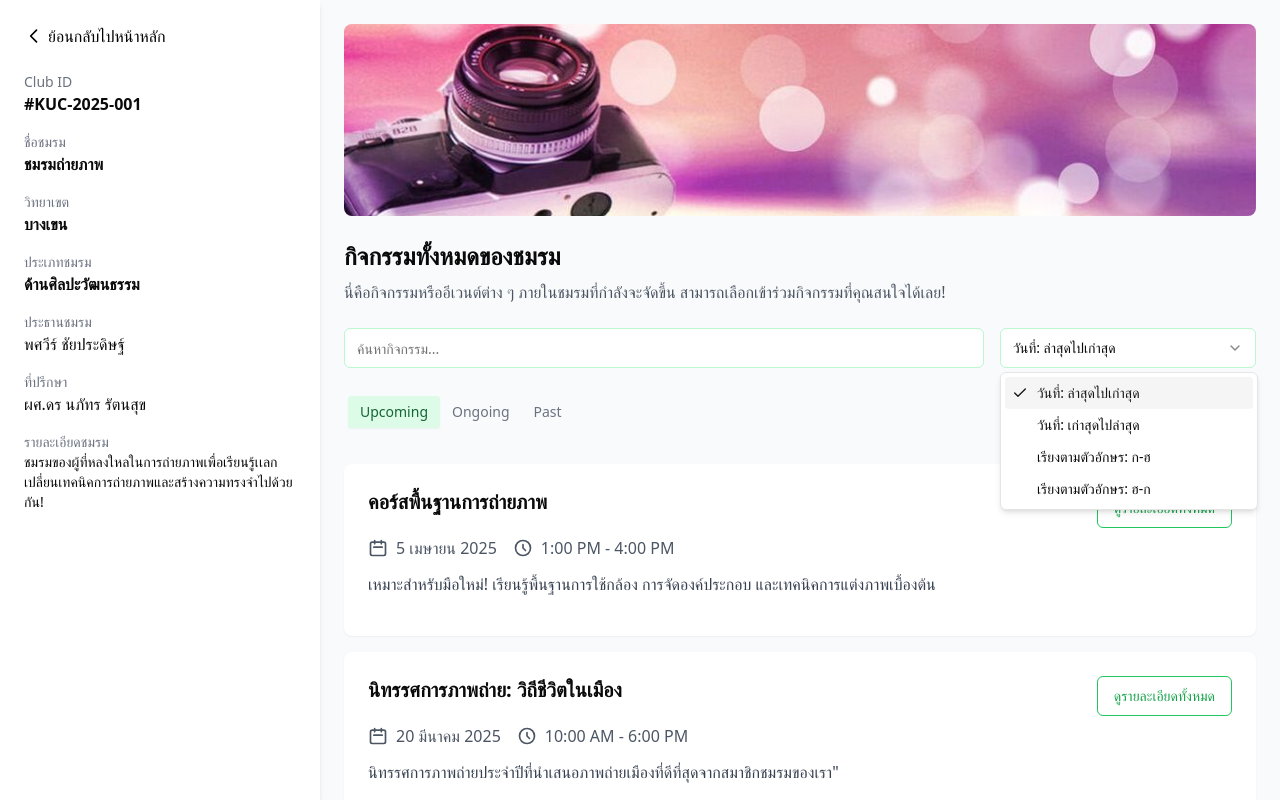
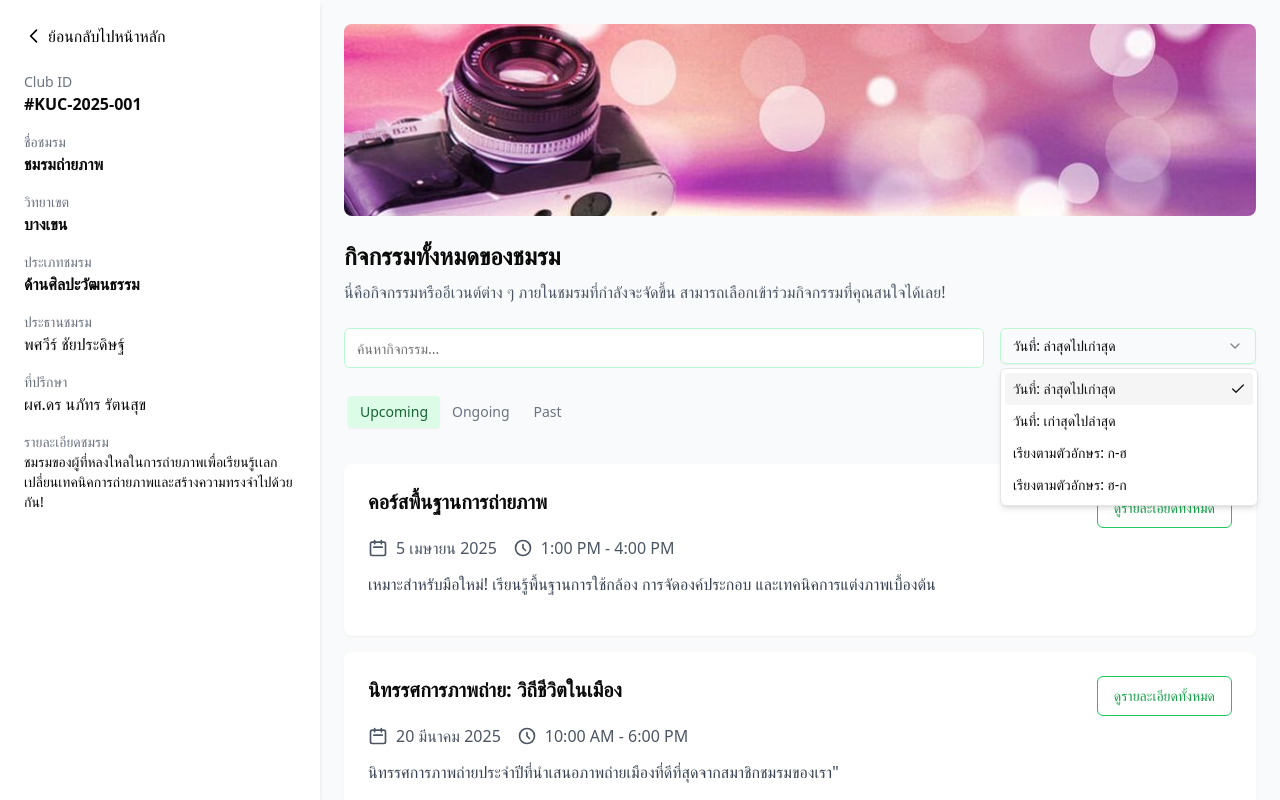
Before and after one commit to vimudakorn/472-S-KU-Clubs-6510405792, a Next.js app: page /ClubActivities in a window 1280 px wide. Both pictures are taken after a click on the button "วันที่: ล่าสุดไปเก่าสุด". Shown: the top 800 px of the page. Built offline with nearby package versions, Linux system fonts and the light colour scheme.

Commit message:
Update select component

```diff
--- a/src/components/ui/select.tsx
+++ b/src/components/ui/select.tsx
@@ -1,8 +1,10 @@
+"use client"
+
 import * as React from "react"
 import * as SelectPrimitive from "@radix-ui/react-select"
 import { Check, ChevronDown, ChevronUp } from "lucide-react"
 
-import { cn } from "../../lib/utils"
+import { cn } from "@/lib/utils"
 
 const Select = SelectPrimitive.Root
 
@@ -17,7 +19,7 @@
   <SelectPrimitive.Trigger
     ref={ref}
     className={cn(
-      "flex h-10 w-full items-center justify-between rounded-md border border-input bg-background px-3 py-2 text-sm ring-offset-background placeholder:text-muted-foreground focus:outline-none focus:ring-2 focus:ring-ring focus:ring-offset-2 disabled:cursor-not-allowed disabled:opacity-50 [&>span]:line-clamp-1",
+      "flex h-9 w-full items-center justify-between whitespace-nowrap rounded-md border border-input bg-transparent px-3 py-2 text-sm shadow-sm ring-offset-background placeholder:text-muted-foreground focus:outline-none focus:ring-1 focus:ring-ring disabled:cursor-not-allowed disabled:opacity-50 [&>span]:line-clamp-1",
       className
     )}
     {...props}
@@ -103,7 +105,7 @@
 >(({ className, ...props }, ref) => (
   <SelectPrimitive.Label
     ref={ref}
-    className={cn("py-1.5 pl-8 pr-2 text-sm font-semibold", className)}
+    className={cn("px-2 py-1.5 text-sm font-semibold", className)}
     {...props}
   />
 ))
@@ -116,17 +118,16 @@
   <SelectPrimitive.Item
     ref={ref}
     className={cn(
-      "relative flex w-full cursor-default select-none items-center rounded-sm py-1.5 pl-8 pr-2 text-sm outline-none focus:bg-accent focus:text-accent-foreground data-[disabled]:pointer-events-none data-[disabled]:opacity-50",
+      "relative flex w-full cursor-default select-none items-center rounded-sm py-1.5 pl-2 pr-8 text-sm outline-none focus:bg-accent focus:text-accent-foreground data-[disabled]:pointer-events-none data-[disabled]:opacity-50",
       className
     )}
     {...props}
   >
-    <span className="absolute left-2 flex h-3.5 w-3.5 items-center justify-center">
+    <span className="absolute right-2 flex h-3.5 w-3.5 items-center justify-center">
       <SelectPrimitive.ItemIndicator>
         <Check className="h-4 w-4" />
       </SelectPrimitive.ItemIndicator>
     </span>
-
     <SelectPrimitive.ItemText>{children}</SelectPrimitive.ItemText>
   </SelectPrimitive.Item>
 ))
```
